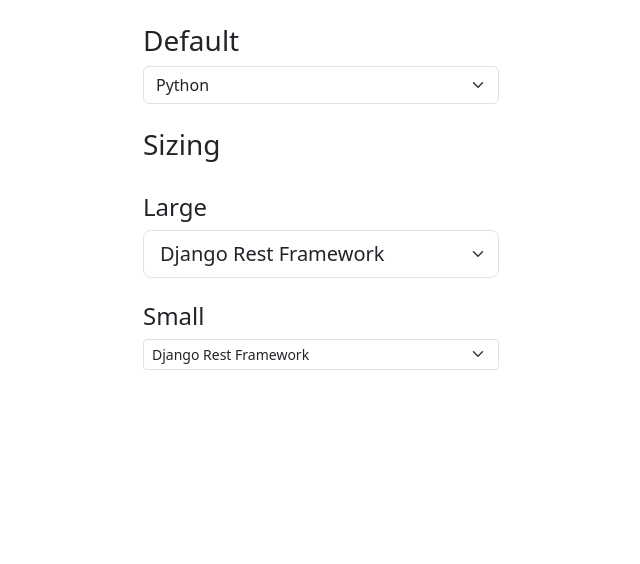
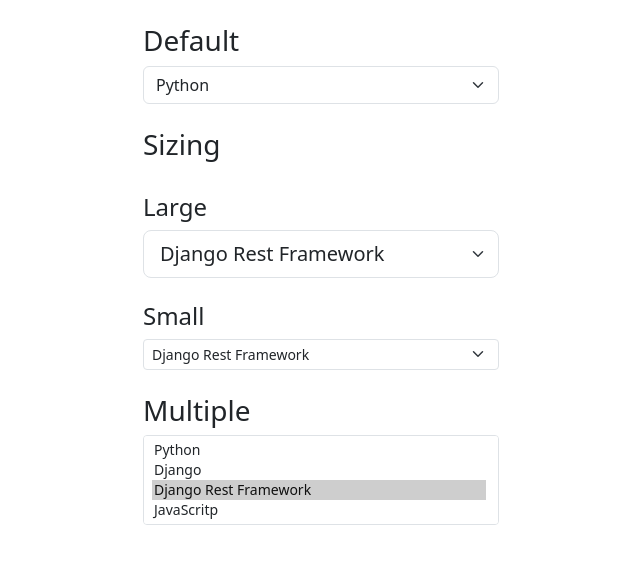
Before and after one commit to johan8863/bootstrap_training, a website: page 4_forms/3_select/index.html in a window 1280 px wide. Shown: the whole page, without its empty margins (319-959 px from the left). Drawn offline with nearby package versions, Linux system fonts and the light colour scheme.

Commit message:
bootstrap select multiple

```diff
--- a/4_forms/3_select/index.html
+++ b/4_forms/3_select/index.html
@@ -54,6 +54,23 @@
           <option value="dk">Docker</option>
         </select>
       </div>
+      <div class="col-4 mx-auto mb-4">
+        <h3>Multiple </h3>
+        <!--
+        Replacing the 'multiple' attribute by the size attribute y the format size=number_value
+        will render a select with the number_value amount of visible items
+        -->
+        <select multiple class="form-select form-select-sm">
+          <option value="py">Python</option>
+          <option value="dj">Django</option>
+          <option value="drf" selected>Django Rest Framework</option>
+          <option value="js">JavaScritp</option>
+          <option value="ax">Axios</option>
+          <option value="vue">Vue.js</option>
+          <option value="git">Git</option>
+          <option value="dk">Docker</option>
+        </select>
+      </div>
     </div>
   </div>
   <script src="../../node_modules/bootstrap/dist/js/bootstrap.bundle.min.js"></script>
```
